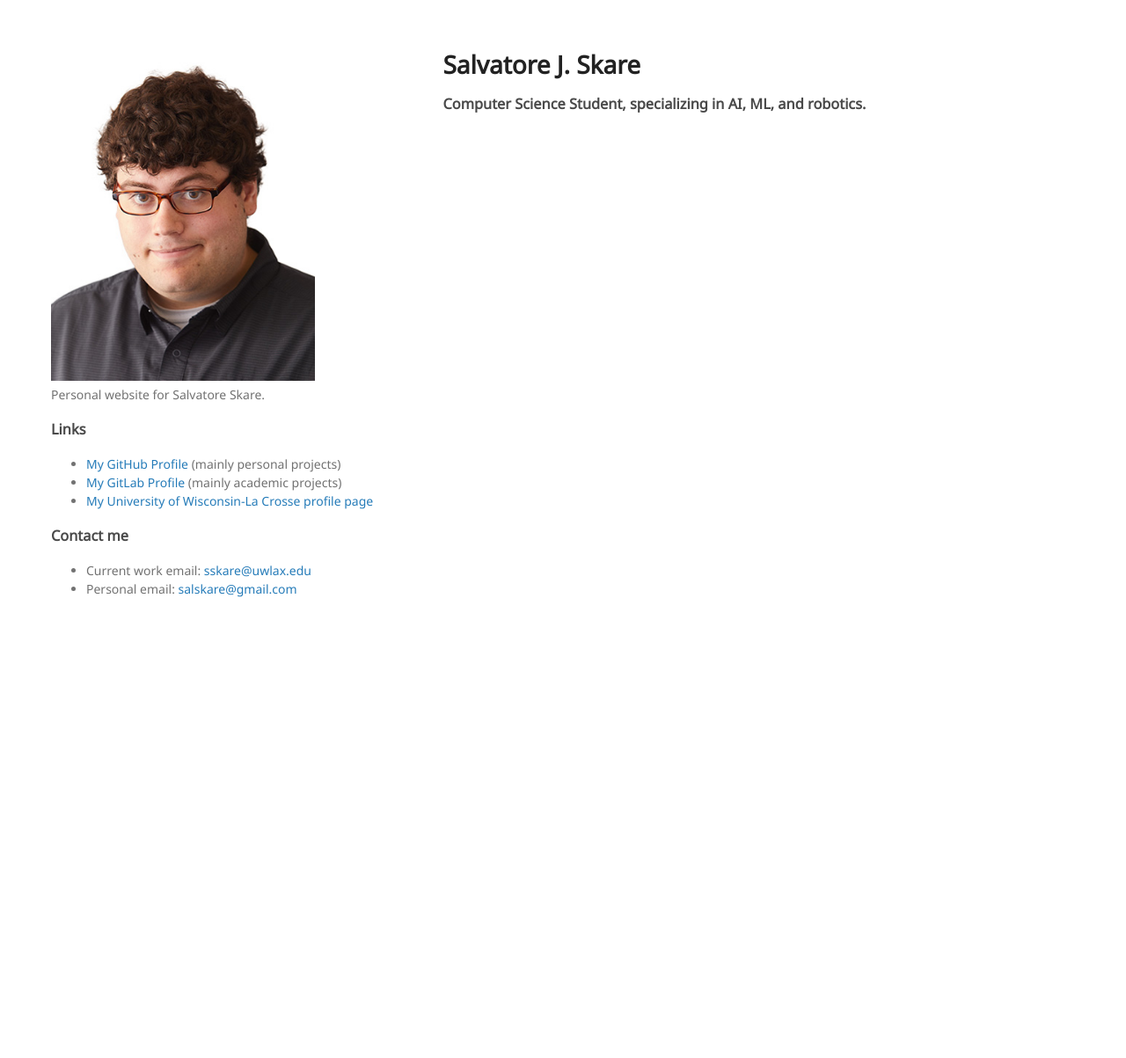
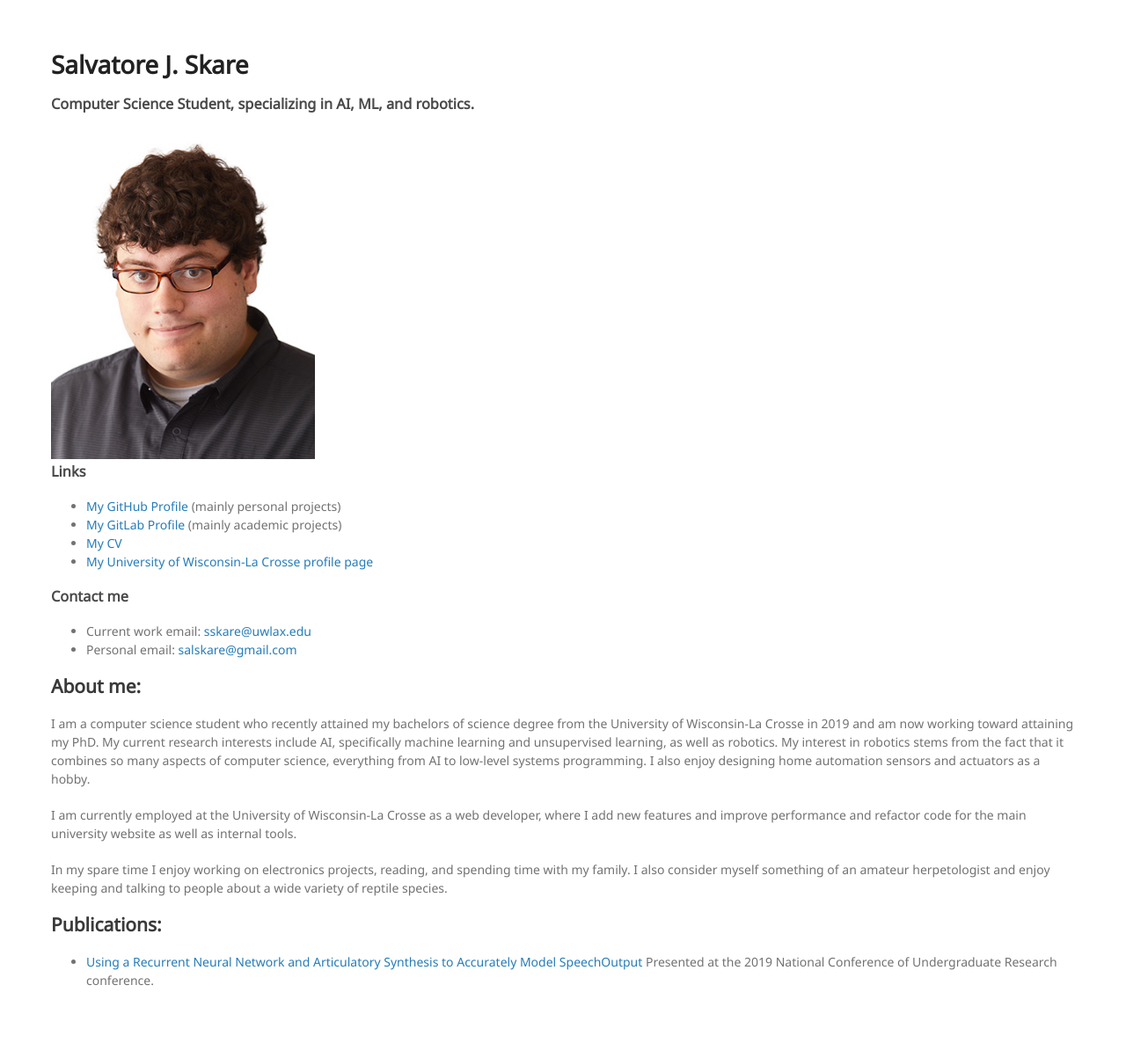
Before and after one commit to saljs/saljs.github.io, a Jekyll site: the page built from index.md, in a window 1280 px wide. Shown: the whole page at 88% size. Built offline with Jekyll 4.4.1, drawn with Linux system fonts in a browser that asks for light colours; before the commit the page ends 900 px from its top, so only the background shows below that.

Commit message:
Added CV and info to index

```diff
--- a/_layouts/default.html
+++ b/_layouts/default.html
@@ -10,16 +10,16 @@
     <body>
         <div class="container">
             <div class="about">
+                <h1>Salvatore J. Skare</h1>
+                <h3>Computer Science Student, specializing in AI, ML, and robotics.</h3>
                 <div class="profile-image">
                     <img src="/images/profile.jpeg" width="300"/>
                 </div>
-                <p class="site-description">
-                    Personal website for Salvatore Skare.
-                </p>
                 <h3>Links</h3>
                 <ul class="links">
                     <li><a href="https://github.com/saljs/">My GitHub Profile</a> (mainly personal projects)</li>
                     <li><a href="https://gitlab.com/saljs/">My GitLab Profile</a> (mainly academic projects)</li>
+                    <li><a href="/files/cv.pdf">My CV</a></li>
                     <li><a href="https://www.uwlax.edu/profile/sskare/">My University of Wisconsin-La Crosse profile page</a></li>
                     {% for page in site.posts %}
                     <li><a href="{{ page.url }}">page.title</a></li>
--- a/index.md
+++ b/index.md
@@ -4,5 +4,23 @@ title: Salvatore J. Skare
 description: Personal website for Salvatore Skare, computer science student
 ---
 
-# Salvatore J. Skare
-### Computer Science Student, specializing in AI, ML, and robotics.
+## About me:
+I am a computer science student who recently attained my bachelors of science
+degree from the University of Wisconsin-La Crosse in 2019 and am now working
+toward attaining my PhD. My current research interests include AI, specifically
+machine learning and unsupervised learning, as well as robotics. My interest in
+robotics stems from the fact that it combines so many aspects of computer
+science, everything from AI to low-level systems programming. I also enjoy
+designing home automation sensors and actuators as a hobby.
+
+I am currently employed at the University of Wisconsin-La Crosse as a web
+developer, where I add new features and improve performance and refactor
+code for the main university website as well as internal tools.
+
+In my spare time I enjoy working on electronics projects, reading, and spending
+time with my family. I also consider myself something of an amateur
+herpetologist and enjoy keeping and talking to people about a wide variety of
+reptile species.
+
+## Publications:
+* [Using a Recurrent Neural Network and Articulatory Synthesis to Accurately Model SpeechOutput]("Using a Recurrent Neural Network and Articulatory Synthesis to Accurately Model SpeechOutput") Presented at the 2019 National Conference of Undergraduate Research conference.
```
Also changed, not shown: 1 other file.
